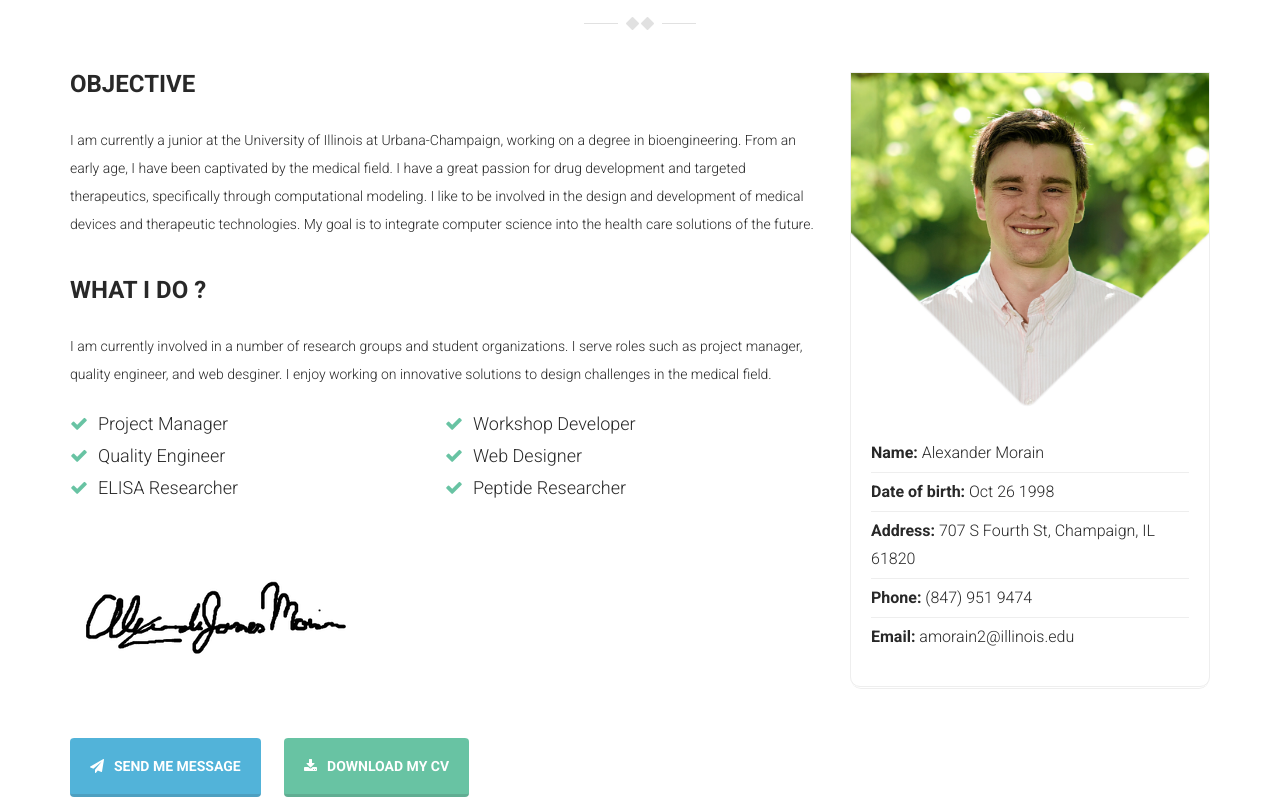
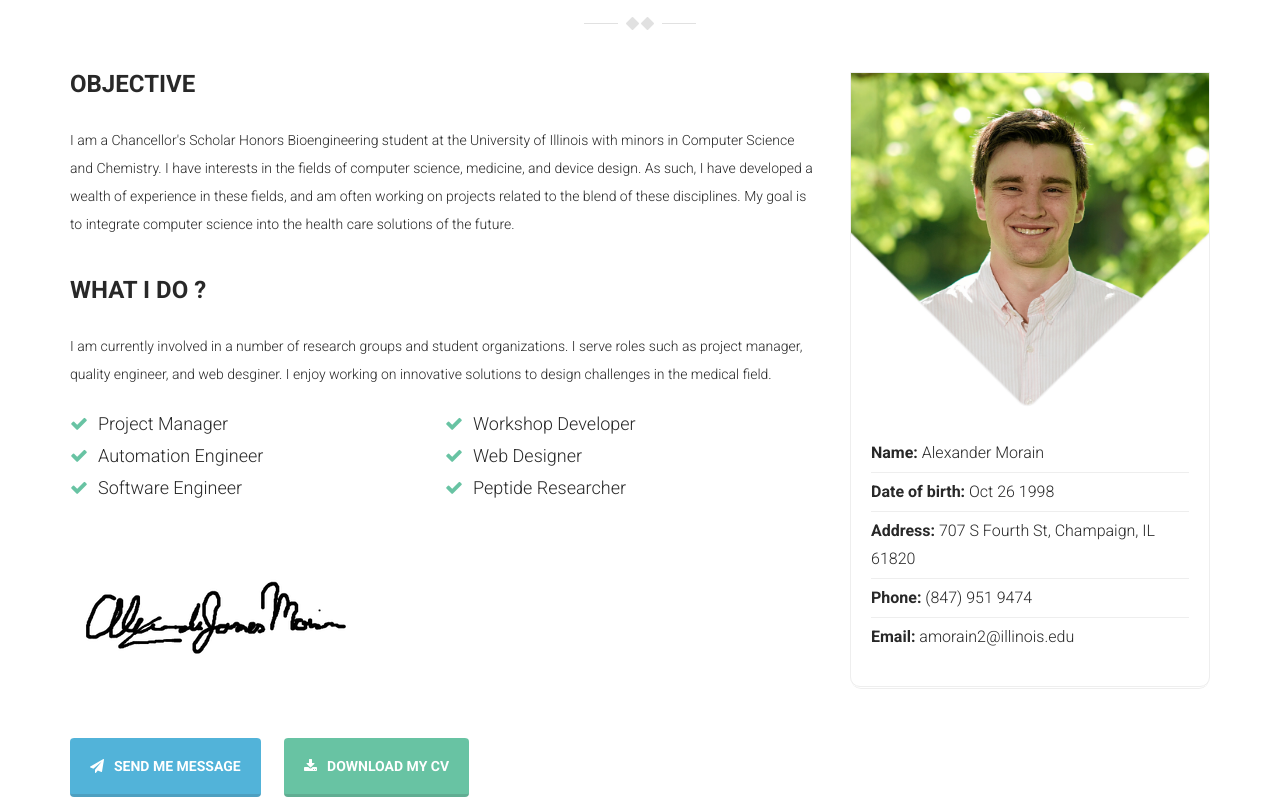
Before and after one commit to amorain2/amorain2.github.io, a plain HTML site: page index.html in a window 1280 px wide. Shown: the part 1040-1840 px from the top of the page. Drawn offline with Linux system fonts and the light colour scheme; a script that the page names is missing.

Commit message:
updating with new information as of September 2020

```diff
--- a/index.html
+++ b/index.html
@@ -54,7 +54,7 @@
 		<div class="intro">
 			<div class="intro-sub"></div>
 			<h1>Alexander <span>Morain</span></h1>
-			<p>I am a Bioengineering Student at the University of Illinois.<br> My interests lie at the intersection of healthcare and computer science. <br> This summer I am interning at Eli Lilly's Molecular Innovation Hub.</p>
+			<p>I am a Bioengineering Student at the University of Illinois.<br> My interests lie at the intersection of healthcare and computer science. <br> I am seeking a full time position after my graduation in  May 2021</p>
 
       <div class="social-icons">
         <ul class="list-inline">
@@ -126,7 +126,7 @@
           <div class="col-md-8 col-md-pull-4">
             <div class="short-info wow fadeInUp">
               <h3>Objective</h3>
-              <p>I am currently a junior at the University of Illinois at Urbana-Champaign, working on a degree in bioengineering. From an early age, I have been captivated by the medical field. I have a great passion for drug development and targeted therapeutics, specifically through computational modeling. I like to be involved in the design and development of medical devices and therapeutic technologies. My goal is to integrate computer science into the health care solutions of the future.</p>
+              <p>I am a Chancellor's Scholar Honors Bioengineering student at the University of Illinois with minors in Computer Science and Chemistry. I have interests in the fields of computer science, medicine, and device design. As such, I have developed a wealth of experience in these fields, and am often working on projects related to the blend of these disciplines. My goal is to integrate computer science into the health care solutions of the future. </p>
             </div>
 
             <div class="short-info wow fadeInUp">
@@ -136,9 +136,9 @@
               <ul class="list-check">
                 <li>Project Manager</li>
                 <li>Workshop Developer</li>
-                <li>Quality Engineer</li>
+                <li>Automation Engineer</li>
                 <li>Web Designer</li>
-                <li>ELISA Researcher</li>
+                <li>Software Engineer</li>
                 <li>Peptide Researcher</li>
               </ul>
             </div>
@@ -201,7 +201,7 @@
                                         </div><!-- /timeline-heading -->
 
                                         <div class="timeline-body">
-                                            <p>I oversee over 1,500 tests a week on various amino acids' impacts on bacterial growth. I am also currently overseeing the development of a rapid peptide synthesis machine for testing of custom peptide sequences on tumor cell growth.</p>
+                                            <p>I oversee a liquid handling robot producing 14,400 assays a week on various amino acids' impacts on bacterial growth. I am also currently overseeing the development of a rapid peptide synthesis machine for testing of custom peptide sequences on tumor cell growth.</p>
                                         </div><!-- /timeline-body -->
                                     </div> <!-- /timeline-content -->
                                 </div><!-- /timeline-panel -->
```
Also changed, not shown: 1 other file.
